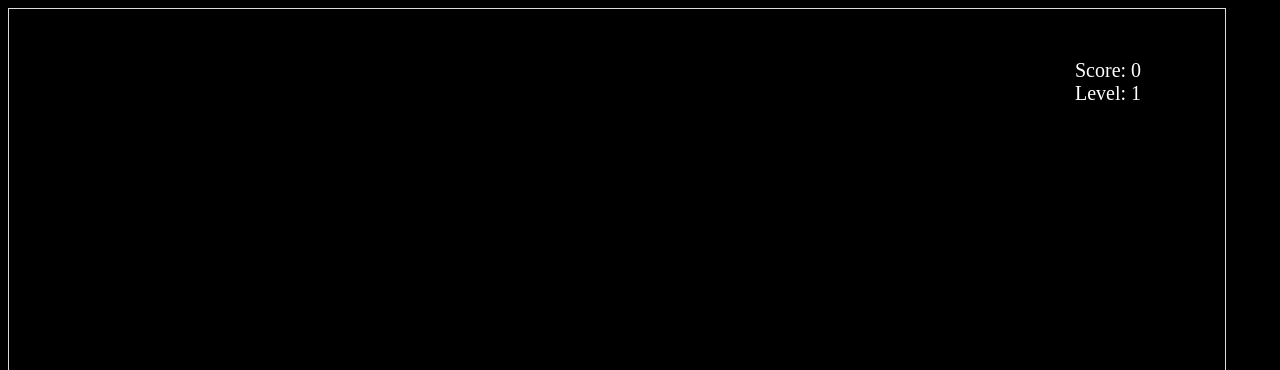
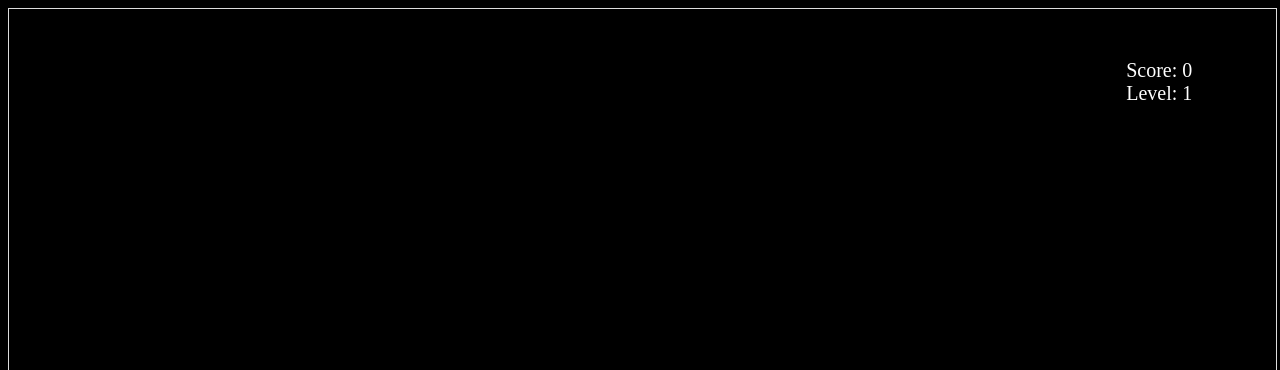
Before and after one commit to vamsi547/JSPingPong, a website: page app/index.html in a window 1280 px wide. Shown: the top 370 px of the page. Drawn offline with Linux system fonts and the light colour scheme.

Commit message:
Set height and width of the container properly

```diff
--- a/app/index.html
+++ b/app/index.html
@@ -4,7 +4,7 @@
 		<title> Nothing </title>
 	</head>
 	<body style="background-color: black">
-		<div id="container" style="position: absolute; width: 95%; height: 95%; border: 1px solid #ddd; overflow: hidden;">
+		<div id="container" style="position: absolute; width: 99%; height: 98%; border: 1px solid #ddd; overflow: hidden;">
 
 			<svg width="50" height="50" id="svgBall">
 			  <circle cx="25" cy="25" r="20" fill="white" style="stroke-width:3;stroke:grey;" />
```
